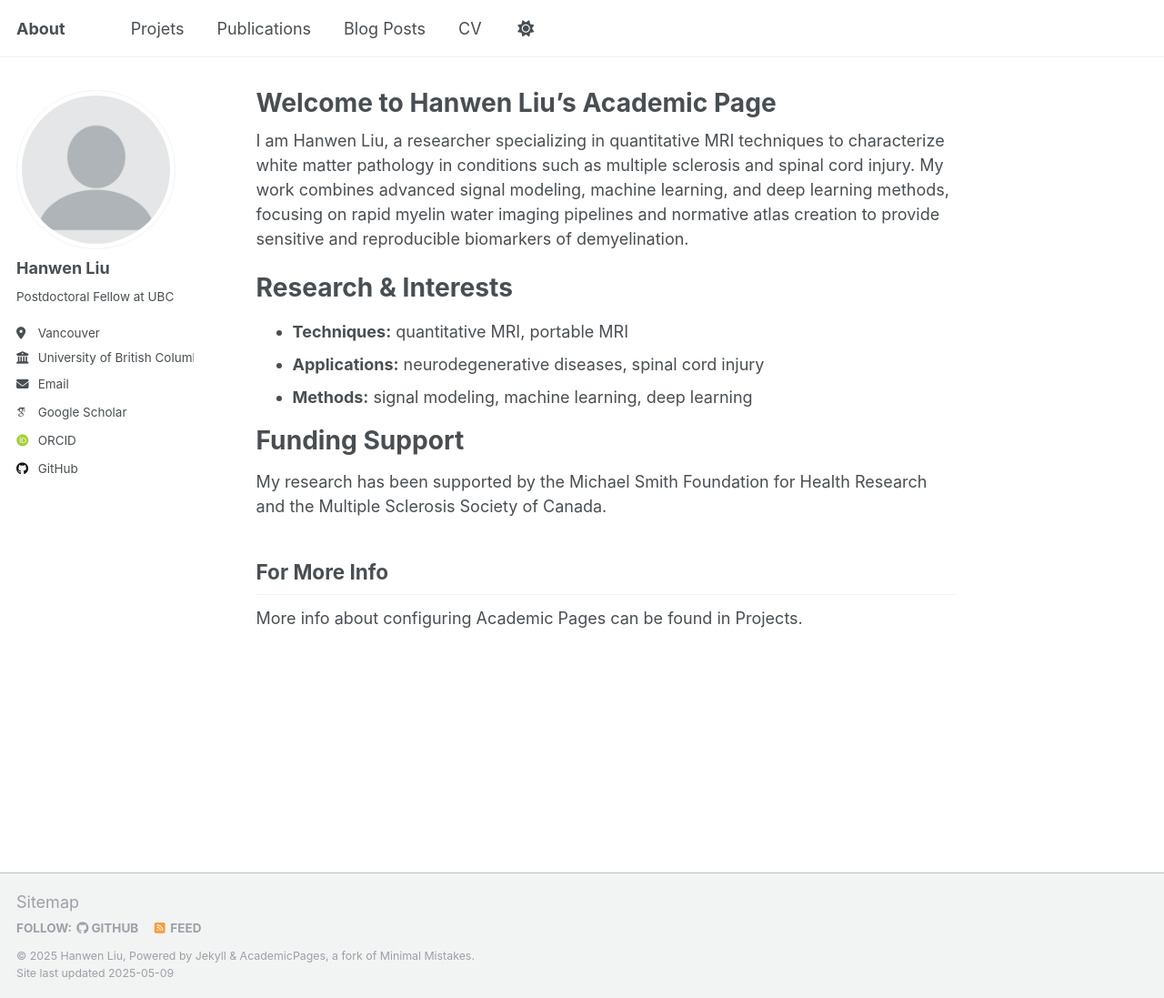
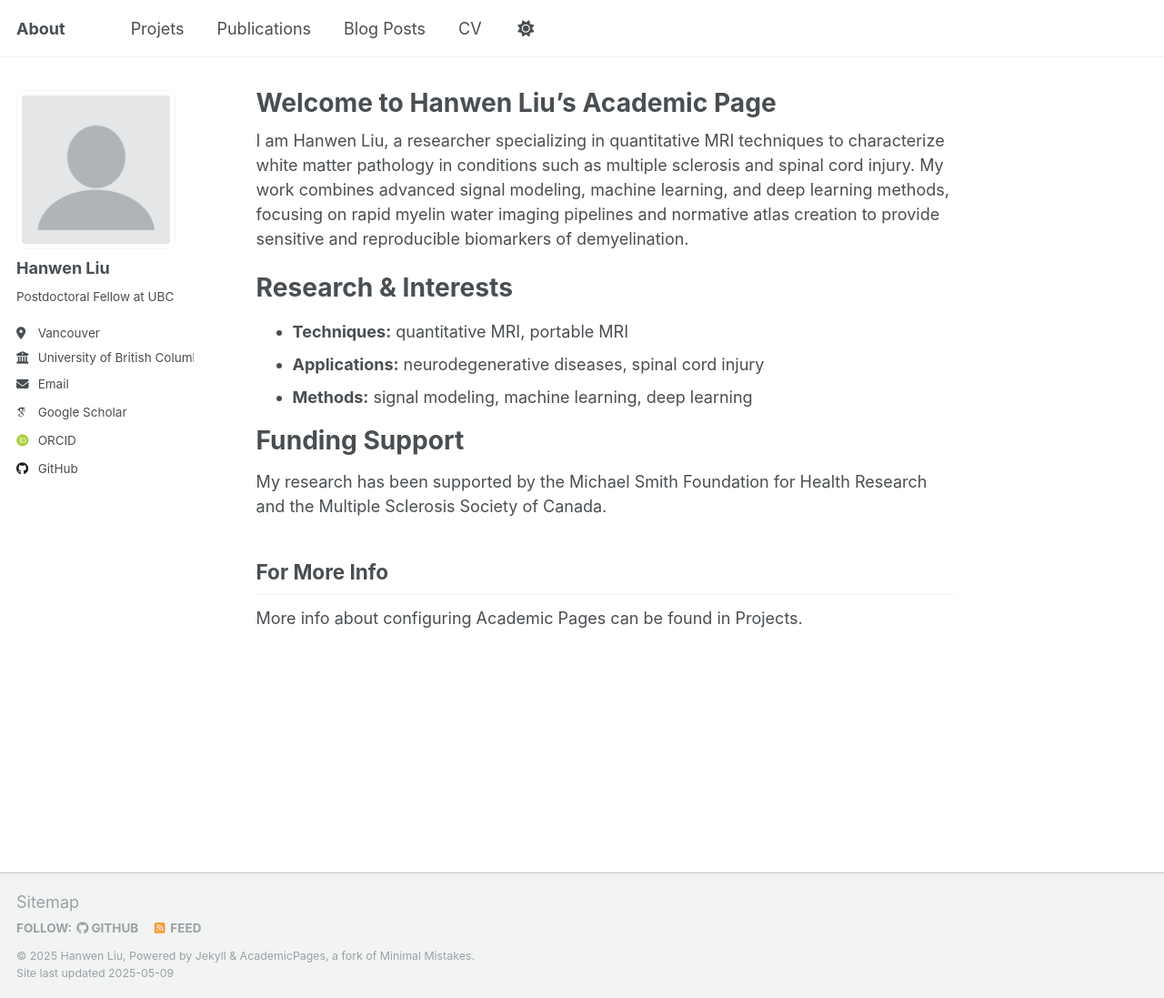
Before and after one commit to hanwencat/hanwencat.github.io, a Jekyll site: the page built from _pages/about.md, in a window 1280 px wide and 1097 px high. Shown: the whole window at 91% size. Built offline with Jekyll 4.4.1, drawn with Linux system fonts in a browser that asks for light colours; some web fonts are replaced.

Commit message:
reduce the radius of profile pic

```diff
--- a/_sass/layout/_sidebar.scss
+++ b/_sass/layout/_sidebar.scss
@@ -95,7 +95,7 @@
 
   img {
     max-width: 175px;
-    border-radius: 50%;
+    border-radius: 5%;
 
     @include breakpoint($large) {
       padding: 5px;
```
